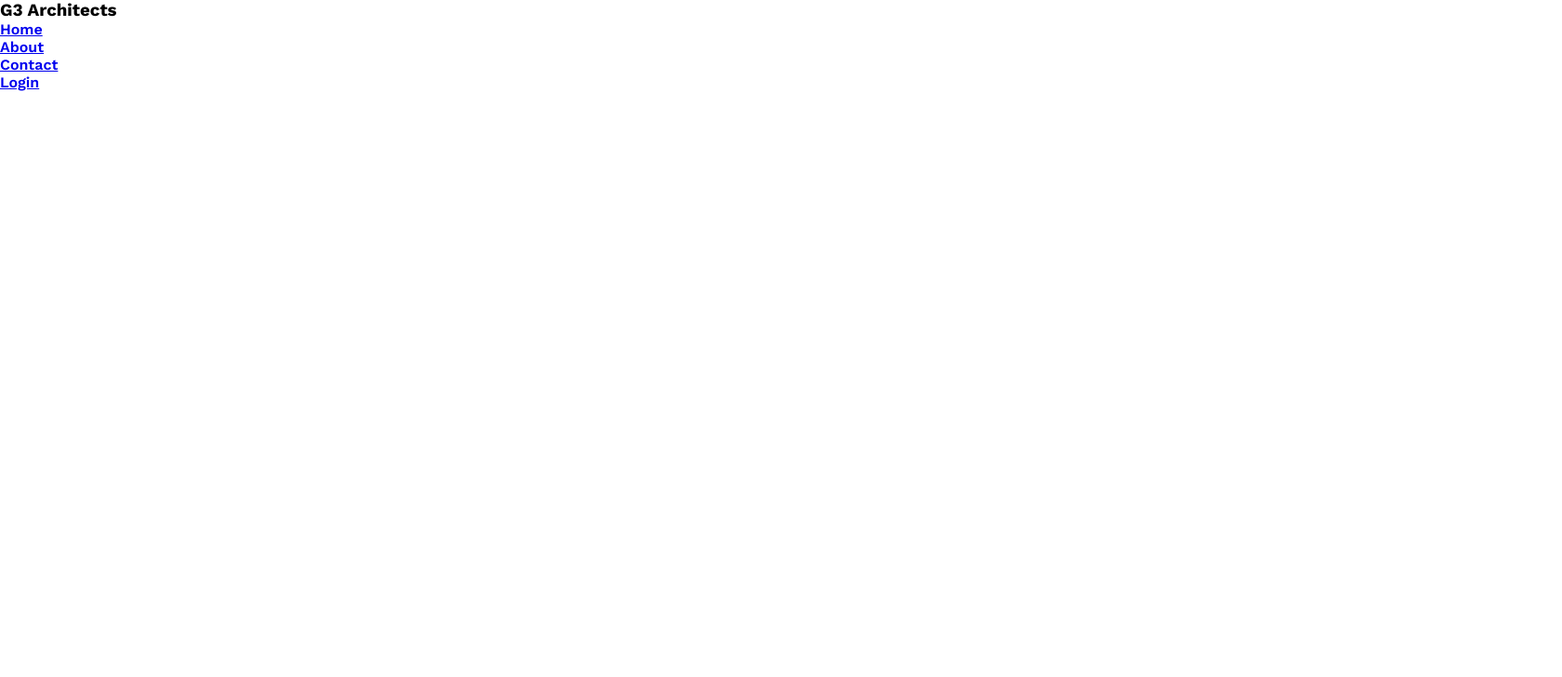
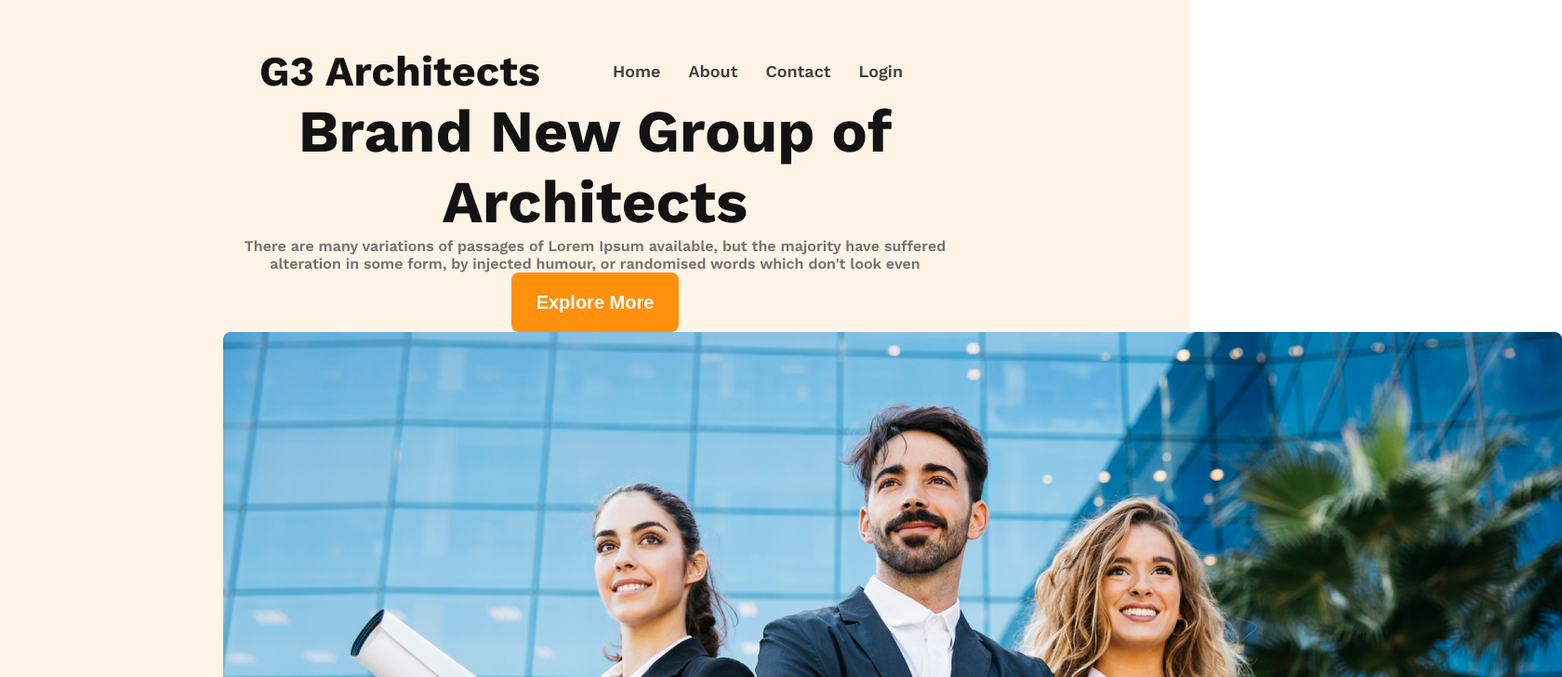
Before and after one commit to coder-hub-bd/architects-website, a plain HTML site: page index.html in a window 1280 px wide. Shown: the top 728 px of the page at 93% size, 1680 px wide, since content can reach past the window. Drawn offline with nearby package versions, Linux system fonts and the light colour scheme.

Commit message:
banner content added

```diff
--- a/css/style.css
+++ b/css/style.css
@@ -4,6 +4,76 @@
     box-sizing: border-box;
 }
 
+/* Shared styles */
+
 body{
     font-family: 'Work Sans', sans-serif;
 }
+
+.btn-primary{
+    width: 180px;
+    height: 64px;
+    font-size: 20px;
+    font-weight: 600;
+    color: #FFF;
+    background-color: #FF900E;
+    border-radius: 8px;
+    border: none;
+}
+
+/* header style start */
+header{
+    background: rgba(255, 144, 14, 0.10);
+    padding: 50px 240px;
+
+}
+
+.nav-title{
+    color: #131313;
+    font-size: 45px;
+    font-weight: 700;
+}
+
+nav{
+    display: flex;
+    justify-content: space-between;
+    align-items: center;
+}
+
+nav ul{
+    display: flex;
+
+}
+
+nav li{
+    list-style: none;
+    margin-right: 30px;
+    font-size: 18px;
+    font-weight: 500;
+
+}
+
+nav li a{
+    text-decoration: none;
+    color: #424242;
+}
+
+/* banner style */
+.banner-content{
+    max-width: 800px;
+    text-align: center;
+    margin: 0px auto;
+
+}
+
+.banner-title{
+    color: #131313;
+    font-size: 64px;
+    font-weight: 700;
+}
+
+.banner-description{
+    color: #727272;
+    font-size: 16px;
+    font-weight: 400;
+}
--- a/index.html
+++ b/index.html
@@ -1,5 +1,6 @@
 <!DOCTYPE html>
 <html lang="en">
+
 <head>
     <meta charset="UTF-8">
     <meta name="viewport" content="width=device-width, initial-scale=1.0">
@@ -9,10 +10,11 @@
     <link rel="preconnect" href="https://fonts.gstatic.com" crossorigin>
     <link href="https://fonts.googleapis.com/css2?family=Work+Sans:wght@600;700&display=swap" rel="stylesheet">
 </head>
+
 <body>
     <header>
         <nav>
-            <h3>G3 Architects</h3>
+            <h3 class="nav-title">G3 Architects</h3>
             <ul>
                 <li><a href="#">Home</a></li>
                 <li><a href="#">About</a></li>
@@ -20,6 +22,14 @@
                 <li><a href="#">Login</a></li>
             </ul>
         </nav>
+        <div class="banner">
+            <div class="banner-content">
+                <h1 class="banner-title">Brand New Group of Architects</h1>
+                <p class="banner-description">There are many variations of passages of Lorem Ipsum available, but the majority have suffered alteration in some form, by injected humour, or randomised words which don't look even</p>
+                <button class="btn-primary">Explore More</button>
+            </div>
+            <img src="images/banner.png" alt="">
+        </div>
     </header>
     <main>
 
@@ -28,4 +38,5 @@
 
     </footer>
 </body>
+
 </html>
```
